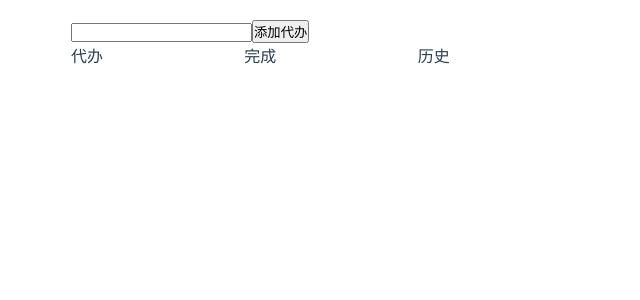
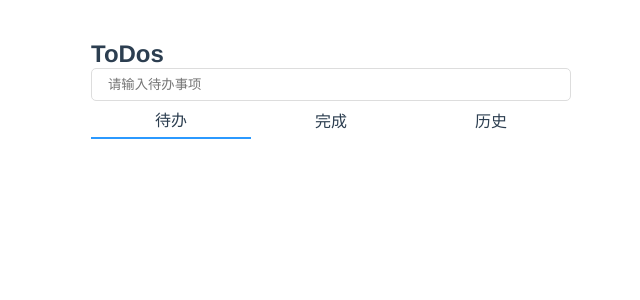
Before and after one commit to qq1332783374/todoList, a Vue app in the folder 02--vue3-ts-vite/: page /#/todo-list in a window 1280 px wide. Shown: the top 300 px of the page, without its empty margins (309-949 px from the left). Built offline with nearby package versions, Linux system fonts and the light colour scheme.

Commit message:
添加简单样式

```diff
--- a/02--vue3-ts-vite/src/index.scss
+++ b/02--vue3-ts-vite/src/index.scss
@@ -6,24 +6,14 @@
 	box-sizing: border-box;
 }
 
+ul,
+li {
+	list-style: none;
+}
+
 #app {
 	font-family: Avenir, Helvetica, Arial, sans-serif;
 	-webkit-font-smoothing: antialiased;
 	-moz-osx-font-smoothing: grayscale;
 	color: #2c3e50;
 }
-
-.todo-list {
-	width: 520px;
-	margin: 20px auto;
-
-	&__nav {
-		list-style: none;
-		display: flex;
-		flex-direction: row;
-		&-item {
-			flex: 1;
-			cursor: pointer;
-		}
-	}
-}
--- a/02--vue3-ts-vite/src/views/todo-list/components/add-todo-item.vue
+++ b/02--vue3-ts-vite/src/views/todo-list/components/add-todo-item.vue
@@ -1,7 +1,12 @@
 <template>
 <div class="todo-list__add">
-    <input type="text" v-model="todoContext" @keydown.enter="handleAddTodo" />
-    <button type="button" @click="handleAddTodo">添加代办</button>
+    <h2>ToDos</h2>
+    <input
+            type="text"
+            v-model="todoContext"
+            @keydown.enter="handleAddTodo"
+            placeholder="请输入待办事项"
+    />
 </div>
 </template>
 
@@ -26,8 +31,8 @@ export default defineComponent({
 
         const handleAddTodo = () => {
             // 0. 判断数值是否为空
-            if (!todoContext.value) return alert("请添加代办");
-            // 1. 添加代办
+            if (!todoContext.value) return alert("请添加待办");
+            // 1. 添加待办
             const item: dataItem = {
                 id: randomId(),
                 context: todoContext.value,
--- a/02--vue3-ts-vite/src/views/todo-list/components/data-list.vue
+++ b/02--vue3-ts-vite/src/views/todo-list/components/data-list.vue
@@ -2,20 +2,48 @@
 <ul class="todo-list__data">
     <li class="todo-list__data-item" v-for="item in data" :key="item.id">
         <p v-if="isUpdateCtx !== item.id">
-            <!-- 代办展示的值 -->
-            <span class="todo-list__data-item-value" v-show="item.status === 'todo'" @dblclick.stop="handleShowUpdateContext(item)">{{ item.context }}</span>
-            <!-- 完成 / 删除 的值 -->
-            <del v-show="item.status !== 'todo'">{{ item.context }}</del>
+            <span
+                    class="todo-list__data-item-value"
+                    :class="[item.status !== 'todo' ? 'todo-list__data-item-ed' : '',]"
+                    @dblclick.stop="handleShowUpdateContext(item)"
+            >
+                {{ item.context }}
+            </span>
             <!-- 完成 -->
-            <span class="todo-list__data-item-complete" v-show="item.status === 'todo'" @click="handleClickItem(item, 'complete')">√</span>
+            <span
+                    class="todo-list__data-item-complete"
+                    v-show="item.status === 'todo'"
+                    @click="handleClickItem(item, 'complete')"
+            >
+                √
+            </span>
             <!-- 删除 -->
-            <span class="todo-list__data-item-del" v-show="item.status !== 'history'" @click="handleClickItem(item, 'history')">x</span>
+            <span
+                    class="todo-list__data-item-del"
+                    v-show="item.status !== 'history'"
+                    @click="handleClickItem(item, 'history')"
+            >
+                x
+            </span>
         </p>
         <p v-else>
             <!-- 修改 -->
-            <input type="text" v-model="item.context" />
-            <span v-show="isUpdateCtx === item.id" @click="handleConfirmUpdate(item)">确定</span>
-            <span v-show="isUpdateCtx === item.id" @click="handleCancelUpdate(item)">取消</span>
+            <input
+                    type="text"
+                    v-model="item.context"
+            />
+            <span
+                    v-show="isUpdateCtx === item.id"
+                    @click="handleConfirmUpdate(item)"
+            >
+                确定
+            </span>
+            <span
+                    v-show="isUpdateCtx === item.id"
+                    @click="handleCancelUpdate(item)"
+            >
+                取消
+            </span>
         </p>
     </li>
 </ul>
@@ -25,17 +53,17 @@
 import {
     defineComponent,
     ref
-} from "vue";
+} from 'vue';
 import {
     dataItem
-} from "../../../constant/interfaces";
+} from '../../../constant/interfaces';
 import {
     updateTodoListDataItemCtx,
     updateTodoListDataItemStatus,
-} from "../../../service";
+} from '../../../service';
 
 export default defineComponent({
-    name: "data-list",
+    name: 'data-list',
     props: {
         data: {
             type: Array,
@@ -51,8 +79,10 @@ export default defineComponent({
         };
 
         const handleShowUpdateContext = (item: dataItem) => {
-            isUpdateCtx.value = item.id;
-            item["defaultVal"] = item.context;
+            if (item.status === 'todo') {
+                isUpdateCtx.value = item.id;
+            }
+            item['defaultVal'] = item.context;
         };
 
         const handleCancelUpdate = (item: dataItem) => {
--- a/02--vue3-ts-vite/src/views/todo-list/components/todo-list-nav.vue
+++ b/02--vue3-ts-vite/src/views/todo-list/components/todo-list-nav.vue
@@ -1,7 +1,16 @@
 <template>
 <nav class="todo-list__nav">
-    <div class="todo-list__nav-item" v-for="nav in navData" :key="nav.id" @click="handleNavClick(nav.status)">
+    <div
+            class="todo-list__nav-item"
+            v-for="nav in navData"
+            :key="nav.id"
+            :class="[active === nav.status ? 'todo-list__nav-active' : '']"
+            @click="handleNavClick(nav.status)"
+    >
         {{ nav.name }}
+    </div>
+    <div class="todo-list-empty" v-if="navData.length === 0">
+
     </div>
 </nav>
 </template>
@@ -19,11 +28,22 @@ import {
 } from "../../../utils";
 
 export default defineComponent({
+    props: {
+        active: {
+            type: String,
+        },
+    },
     name: "todo-list-nav",
     setup(props, ctx) {
+        const emptyCtx = ref({
+            'todo': '暂时没什么事情干，吃饱了找点事情干吧！',
+            'complete': '都没什么事情干嘛？完成的事情，怎么空空如也！！',
+            'history': ''
+        })
+
         const navData = ref([{
                 id: randomId(),
-                name: "代办",
+                name: "待办",
                 status: "todo",
             },
             {
--- a/02--vue3-ts-vite/src/views/todo-list/index.vue
+++ b/02--vue3-ts-vite/src/views/todo-list/index.vue
@@ -57,3 +57,7 @@ export default {
     },
 };
 </script>
+
+<style lang="scss">
+@import "./todo-list.scss";
+</style>
--- /dev/null
+++ b/02--vue3-ts-vite/src/views/todo-list/todo-list.scss
@@ -0,0 +1,49 @@
+.todo-list {
+	width: 520px;
+	margin: 20px auto;
+	padding: 20px;
+
+	&__add {
+		input {
+			width: 100%;
+			outline: none;
+			padding: 8px 16px;
+			border: 1px solid #ddd;
+			border-radius: 5px;
+		}
+	}
+
+	&__nav {
+		display: flex;
+		flex-direction: row;
+
+		&-item {
+			flex: 1;
+			padding: 6px 12px;
+			display: flex;
+			align-items: center;
+			justify-content: center;
+			cursor: pointer;
+		}
+
+		&-active {
+			border-bottom: 2px solid #2b99ff;
+		}
+	}
+
+	&__data {
+		&-item {
+			padding: 6px 0px;
+			cursor: pointer;
+
+			&-value {
+				font-size: 16px;
+				color: #666;
+			}
+
+			&-ed {
+				text-decoration: line-through;
+			}
+		}
+	}
+}
```
